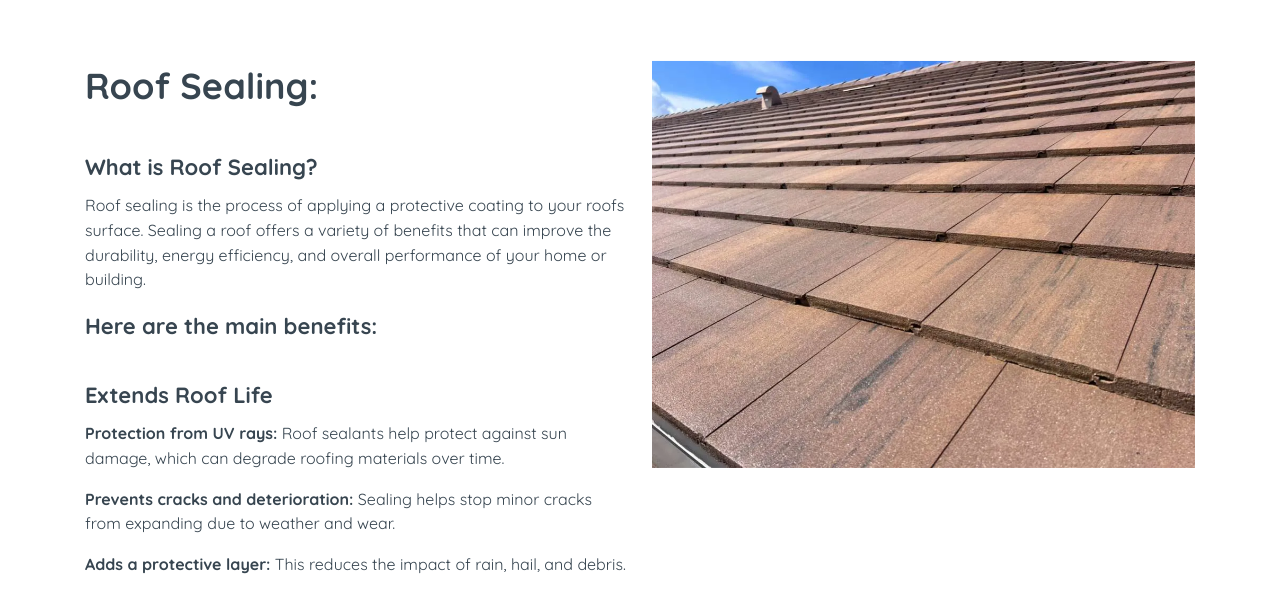
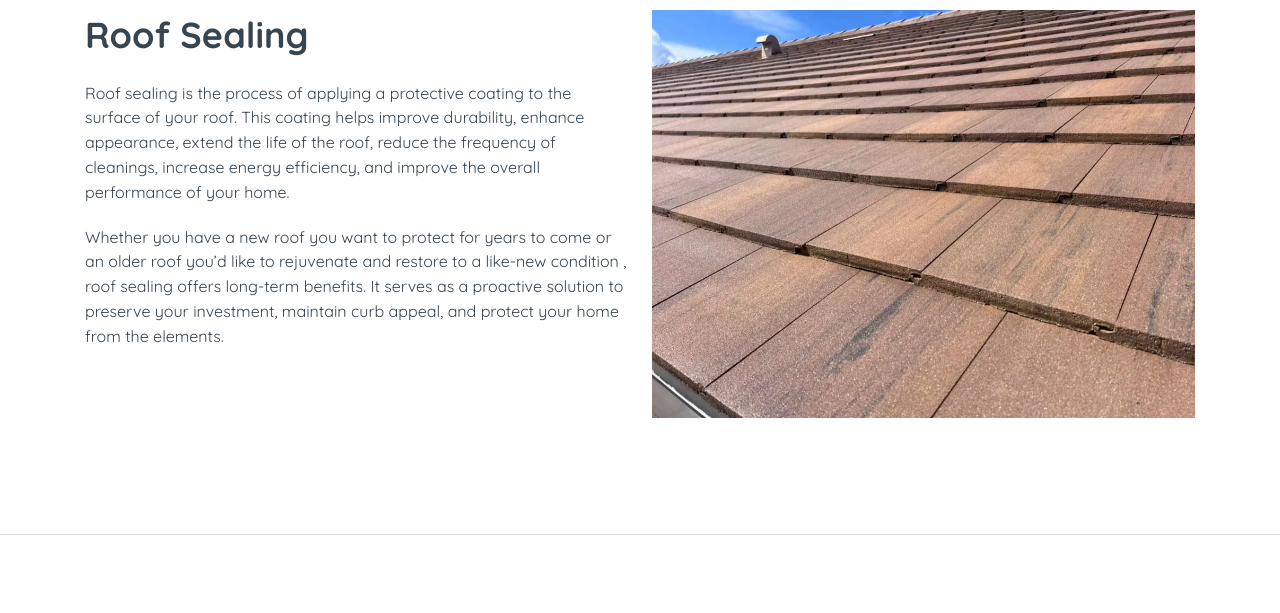
Before and after one commit to divinepropertymaint/site, a Jekyll site: the page built from index.md, in a window 1280 px wide and 1400 px high, scrolled down 2499 px, cut to the strip 248-864 px from the top of the window. Shown: the top 613 px of the strip. Built offline with Jekyll 4.4.1, drawn with Linux system fonts in a browser that asks for light colours; some web fonts are replaced; some of the changed text lies outside the part shown.

Commit message:
Text change from home page

```diff
--- a/_includes/home/hero-section.html
+++ b/_includes/home/hero-section.html
@@ -248,7 +248,7 @@
         <div class="col-lg-6">
             <div class="block-content">
                 <h2 class="block-heading">
-                    Soft Washing: What is soft washing?
+                    Soft Washing
                 </h2>
                 <p class="block-desc">
                     Soft washing is a cleaning method that uses low-pressure water combined with specialized cleaning solutions to safely remove <strong>mildew, mold, algae, bacteria, dirt, grime and pests</strong> from exterior surfaces like:
@@ -279,39 +279,14 @@
         <div class="col-lg-6">
             <div class="block-content">
                 <h2 class="block-heading">
-                    Roof Sealing:
+                    Roof Sealing
                 </h2>
-                <div class="gap"></div>
-                <h4>What is Roof Sealing?</h4>
                 <p class="block-desc">
-                    Roof sealing is the process of applying a protective coating to your roofs surface. Sealing a roof offers a variety of benefits that can improve the durability, energy efficiency, and overall performance of your home or building.
+                    Roof sealing is the process of applying a protective coating to the surface of your roof. This coating helps improve durability, enhance appearance, extend the life of the roof, reduce the frequency of cleanings, increase energy efficiency, and improve the overall performance of your home.
                 </p>
-                <h4>Here are the main benefits:</h4> <br>
-
-                <h4>Extends Roof Life</h4>
-                <p> <strong>Protection from UV rays:</strong> Roof sealants help protect against sun damage, which can degrade roofing materials over time.</p>
-                <p> <strong>Prevents cracks and deterioration:</strong> Sealing helps stop minor cracks from expanding due to weather and wear.</p>
-                <p> <strong>Adds a protective layer:</strong> This reduces the impact of rain, hail, and debris.</p>
-                <br>
-                    <h4>Energy Efficiency</h4>
-                    <p> <strong>Reflects sunlight (cool roof coatings):</strong> White or reflective sealants can lower roof temperatures and reduce cooling costs.</p>
-                    <p> <strong>Improves insulation performance:</strong> A sealed roof minimizes air leaks, improving temperature regulation inside.</p>
-                <br>
-
-                <h4>Cost Savings</h4>
-                <p> Reduces the time between cleaning intervals by up to 5 years</p>
-                <p> <strong>Avoids expensive repairs:</strong> Sealing can prevent major damage that would require costly fixes or a full roof replacement.</p>
-                <p> Lower utility bills: Energy savings due to better insulation and reflective properties.</p>
-
-                <br>
-
-                <h4>Enhances Appearance</h4>
-                <p>A fresh coat of sealant can make an old roof look cleaner and more uniform. </p>
-
-                <br>
-
-                <h4>Adds Value to the Property</h4>
-                <p>A well-maintained, sealed roof is a good selling point for potential buyers or renters.</p>
+                <p>
+                    Whether you have a new roof you want to protect for years to come or  an older roof you’d like to rejuvenate and restore to a like-new condition  , roof sealing offers long-term benefits. It serves as a proactive solution to preserve your investment, maintain curb appeal, and protect your home from the elements.
+                </p>
             </div>
         </div><!-- ./col -->
     </div><!-- ./row -->
```
